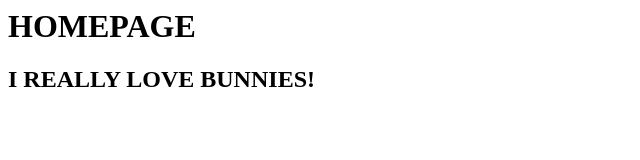
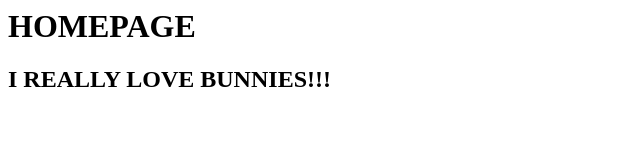
Before and after one commit to JonathanEleiott/git-vs-github-3, a plain HTML site: page index.html in a window 1280 px wide. Shown: the full height of the page, 0-640 px from the left. Drawn offline with Linux system fonts and the light colour scheme.

```diff
--- a/index.html
+++ b/index.html
@@ -5,6 +5,6 @@
   <body>
     <h1>HOMEPAGE</h1>
 
-    <h2>I REALLY LOVE BUNNIES!</h2>
+    <h2>I REALLY LOVE BUNNIES!!!</h2>
   </body>
 </html>
```
